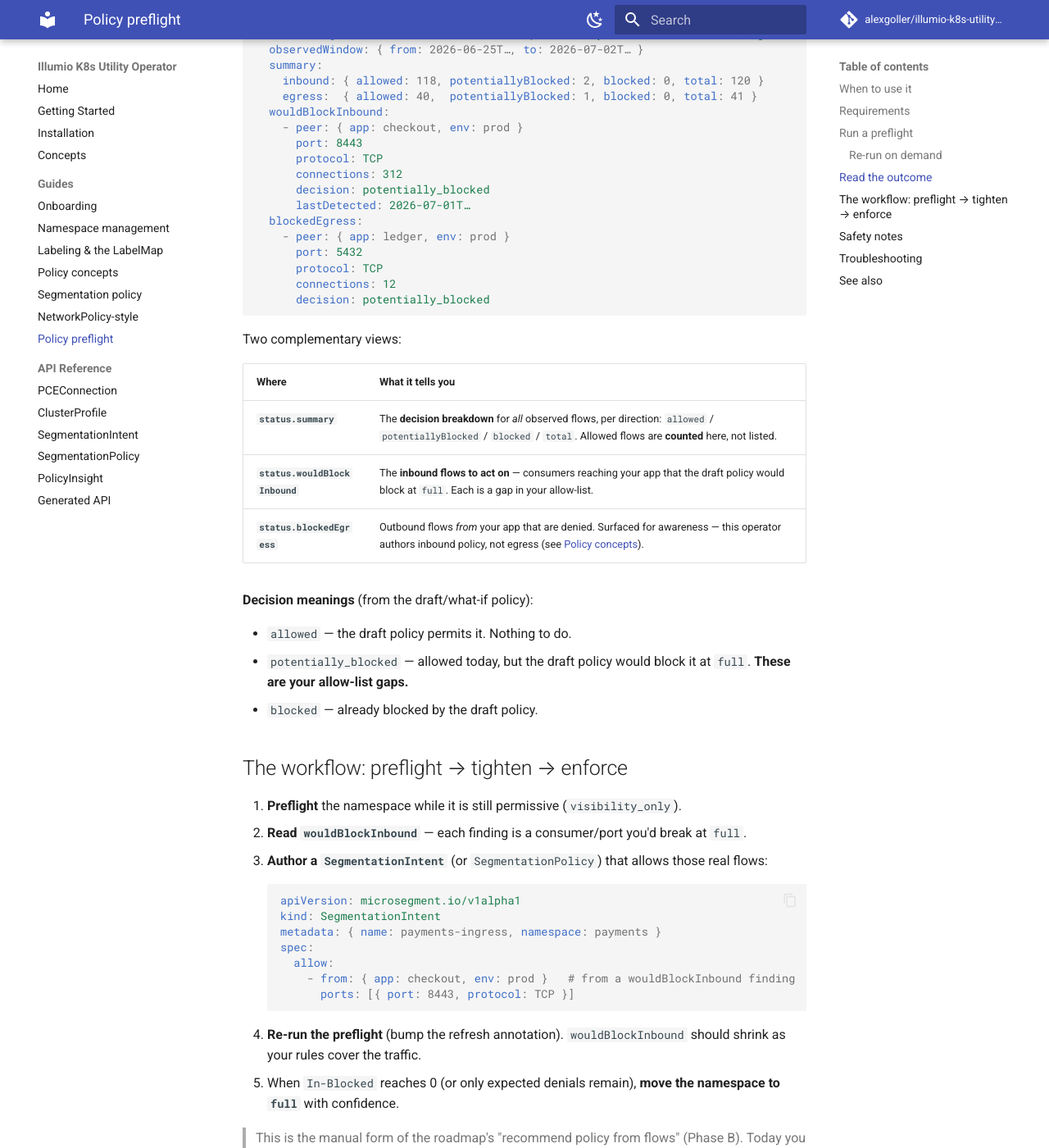
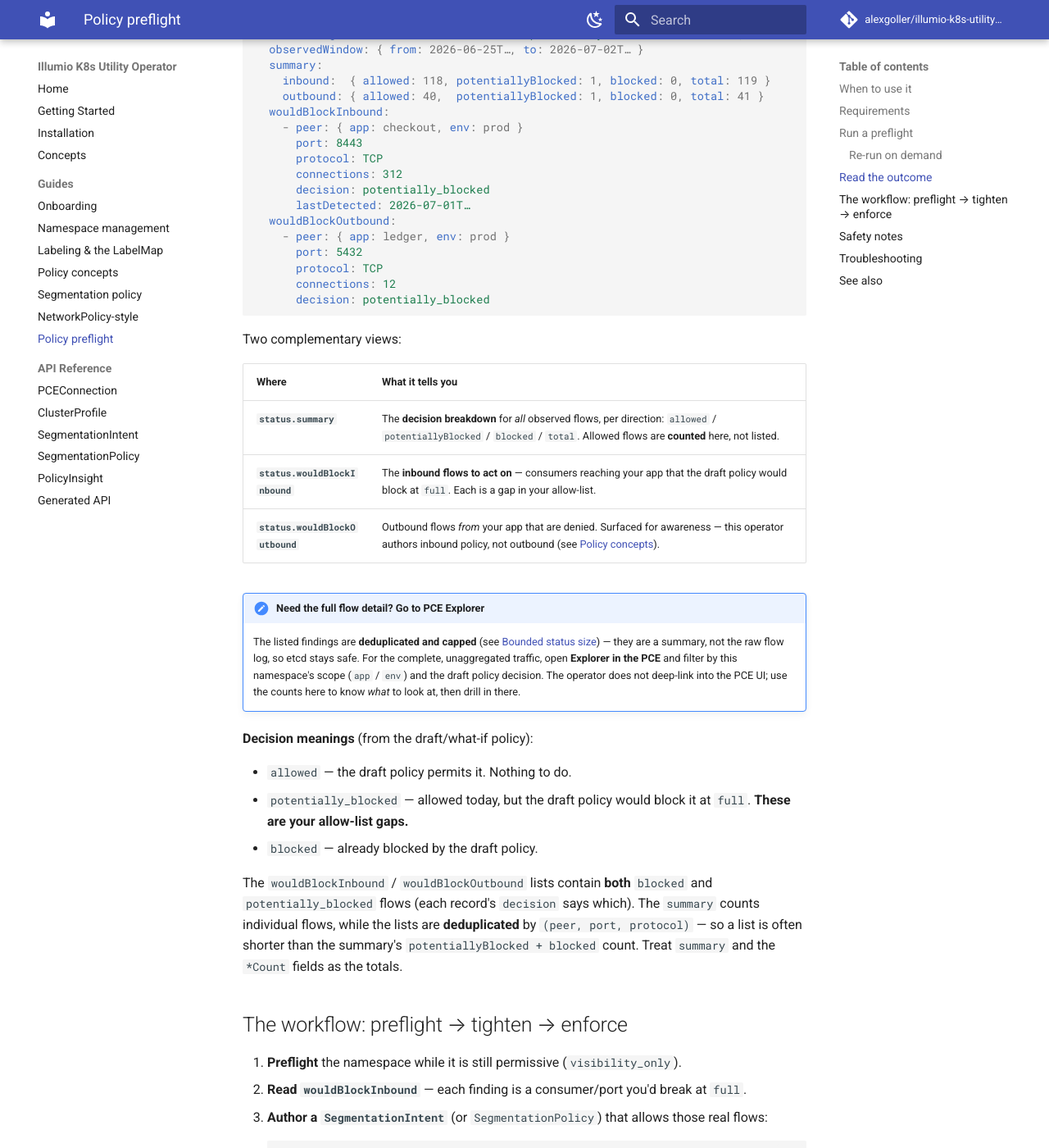
Before and after one commit to alexgoller/illumio-k8s-utility-operator, an MkDocs documentation site: the page built from docs/guides/preflight.md, in a window 1280 px wide and 1400 px high, scrolled down 1942 px. Shown: the whole window at 82% size. Built offline with MkDocs 1.6.1 and Material for MkDocs 9.7.7, drawn with Linux system fonts in a browser that asks for light colours; comment, search, counter and statistics services are not loaded; some of the changed text lies outside the part shown.

Commit message:
refactor(preflight): rename direction fields to inbound/outbound (Jan Pales feedback)
Fix the mixed inbound/egress naming Jan flagged — the PolicyInsight direction
fields are now consistently inbound/outbound:
- summary.egress → summary.outbound
- blockedEgress → wouldBlockOutbound (+ Truncated)
- egressBlockedCount → outboundBlockedCount
- print columns Eg-* → Out-*
- classifier directionEgress → directionOutbound

Also drop the (non-existent) PCE deep-link idea: the docs now point users to PCE
Explorer to filter manually for full flow detail, and note the listed findings
are a deduped, capped summary — not the raw flow log — so etcd stays safe.

Regenerated CRD/deepcopy/chart/api.md; renamed across reference + guide.

Co-Authored-By: Claude Opus 4.8 (1M context) <noreply@anthropic.com>

````diff
--- a/docs/guides/preflight.md
+++ b/docs/guides/preflight.md
@@ -51,8 +51,8 @@ The operator runs once and writes the result to `status`. Watch it:
 
 ```bash
 kubectl get policyinsight -n payments
-# NAME        READY   IN-ALLOWED   IN-BLOCKED   EG-ALLOWED   EG-BLOCKED
-# preflight   True    118          2            40           1
+# NAME        READY   IN-ALLOWED   IN-BLOCKED   OUT-ALLOWED   OUT-BLOCKED
+# preflight   True    118          1            40            1
 ```
 
 ### Re-run on demand
@@ -79,11 +79,11 @@ status:
     - type: Ready
       status: "True"
       reason: Computed
-      message: "inbound: 118 allowed / 2 potentially-blocked / 0 blocked; egress: 40 allowed / 1 potentially-blocked / 0 blocked"
+      message: "inbound: 118 allowed / 1 potentially-blocked / 0 blocked; outbound: 40 allowed / 1 potentially-blocked / 0 blocked"
   observedWindow: { from: 2026-06-25T…, to: 2026-07-02T… }
   summary:
-    inbound: { allowed: 118, potentiallyBlocked: 2, blocked: 0, total: 120 }
-    egress:  { allowed: 40,  potentiallyBlocked: 1, blocked: 0, total: 41 }
+    inbound:  { allowed: 118, potentiallyBlocked: 1, blocked: 0, total: 119 }
+    outbound: { allowed: 40,  potentiallyBlocked: 1, blocked: 0, total: 41 }
   wouldBlockInbound:
     - peer: { app: checkout, env: prod }
       port: 8443
@@ -91,7 +91,7 @@ status:
       connections: 312
       decision: potentially_blocked
       lastDetected: 2026-07-01T…
-  blockedEgress:
+  wouldBlockOutbound:
     - peer: { app: ledger, env: prod }
       port: 5432
       protocol: TCP
@@ -105,7 +105,14 @@ Two complementary views:
 |---|---|
 | **`status.summary`** | The **decision breakdown** for *all* observed flows, per direction: `allowed` / `potentiallyBlocked` / `blocked` / `total`. Allowed flows are **counted** here, not listed. |
 | **`status.wouldBlockInbound`** | The **inbound flows to act on** — consumers reaching your app that the draft policy would block at `full`. Each is a gap in your allow-list. |
-| **`status.blockedEgress`** | Outbound flows *from* your app that are denied. Surfaced for awareness — this operator authors inbound policy, not egress (see [Policy concepts](policy-concepts.md)). |
+| **`status.wouldBlockOutbound`** | Outbound flows *from* your app that are denied. Surfaced for awareness — this operator authors inbound policy, not outbound (see [Policy concepts](policy-concepts.md)). |
+
+!!! note "Need the full flow detail? Go to PCE Explorer"
+    The listed findings are **deduplicated and capped** (see [Bounded status size](#safety-notes)) —
+    they are a summary, not the raw flow log, so etcd stays safe. For the complete, unaggregated
+    traffic, open **Explorer in the PCE** and filter by this namespace's scope (`app` / `env`) and
+    the draft policy decision. The operator does not deep-link into the PCE UI; use the counts here to
+    know *what* to look at, then drill in there.
 
 **Decision meanings** (from the draft/what-if policy):
 
@@ -113,6 +120,12 @@ Two complementary views:
 - `potentially_blocked` — allowed today, but the draft policy would block it at `full`. **These are
   your allow-list gaps.**
 - `blocked` — already blocked by the draft policy.
+
+The `wouldBlockInbound` / `wouldBlockOutbound` lists contain **both** `blocked` and
+`potentially_blocked` flows (each record's `decision` says which). The `summary` counts individual
+flows, while the lists are **deduplicated** by `(peer, port, protocol)` — so a list is often shorter
+than the summary's `potentiallyBlocked + blocked` count. Treat `summary` and the `*Count` fields as
+the totals.
 
 ## The workflow: preflight → tighten → enforce
 
````
Also changed, not shown: other parts of docs/guides/preflight.md (+2 -2 lines), docs/reference/api.md (+4 -4 lines), docs/reference/policyinsight.md (+10 -10 lines), 8 other files.
